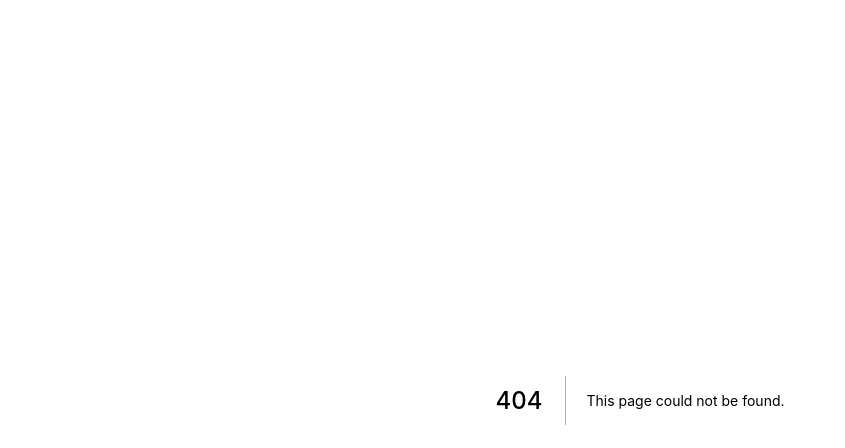
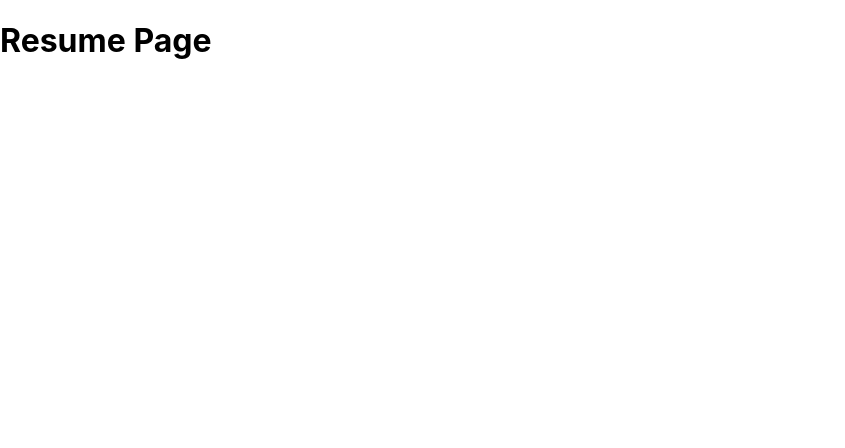
Before and after one commit to james-l-wong/portfolio_website, a Next.js app: page /resume in a window 1280 px wide. Before the commit this address had no page. Shown: the top 448 px of the page, without its empty margins (0-845 px from the left). Built offline with nearby package versions, Linux system fonts and the light colour scheme.

Commit message:
added template for resume page

```diff
--- /dev/null
+++ b/pages/resume.tsx
@@ -0,0 +1,9 @@
+import Head from "next/head";
+
+export default function Resume() {
+  return (
+    <>
+      <h1>Resume Page</h1>
+    </>
+  );
+}
```
